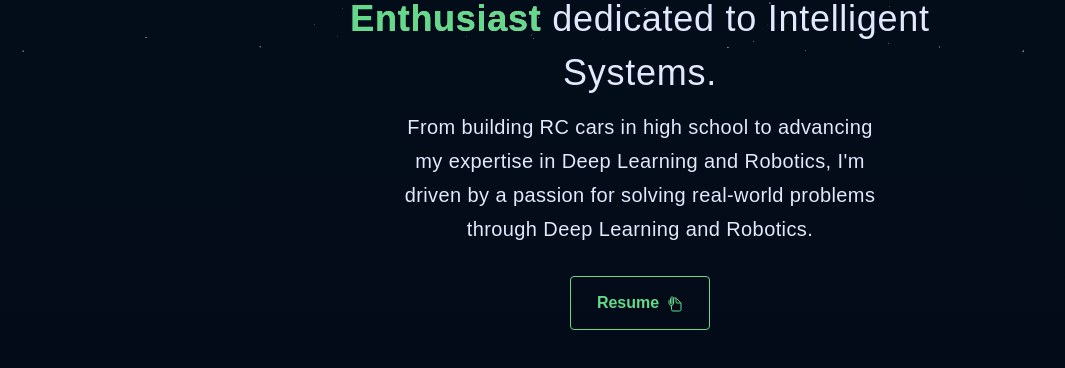
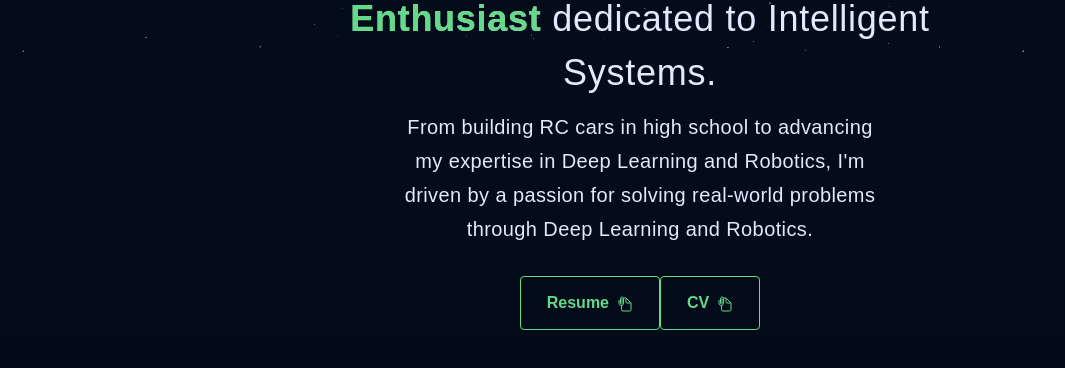
Before and after one commit to KhanIsrakAhmed/israkPortfolio, a React (Create React App) app: page / in a window 1280 px wide. Shown: the part 748-1116 px from the top of the page, without its empty margins (0-1065 px from the left). Built offline with nearby package versions, Linux system fonts and the light colour scheme; no server answers; a web font is replaced by a local one.

Commit message:
Update Intro.js

```diff
--- a/src/components/Intro.js
+++ b/src/components/Intro.js
@@ -237,6 +237,15 @@ const Intro = () => {
             Resume
             <Icon name="Document" className="button-icon" />
           </a>
+          <a
+            href={`${process.env.PUBLIC_URL}/assets/Israk's CV.pdf`}
+            className="outline-button btn-effect"
+            target="_blank"
+            rel="noopener noreferrer"
+          >
+            CV
+            <Icon name="Document" className="button-icon" />
+          </a>
         </div>
       </div>
 
```
